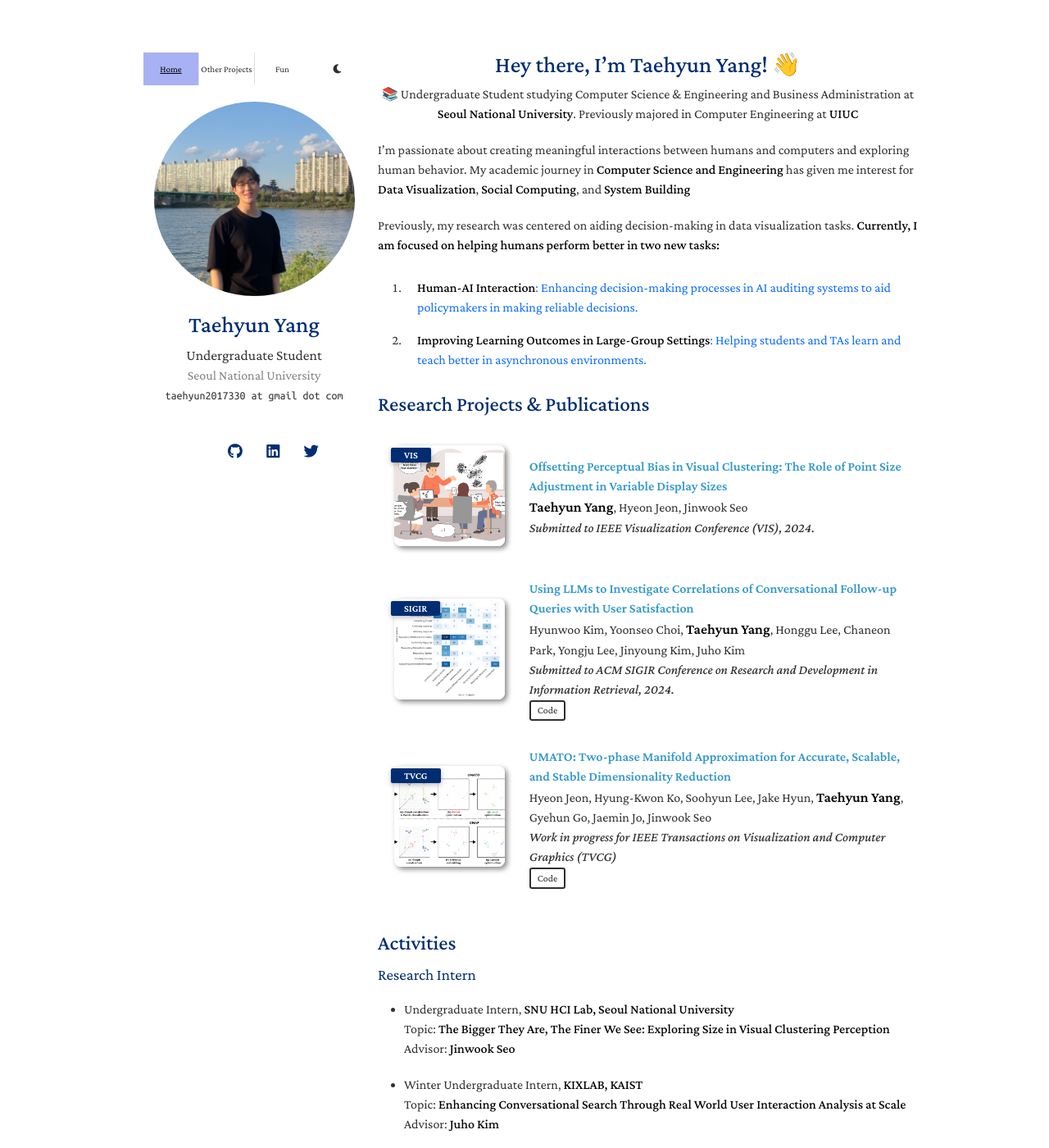
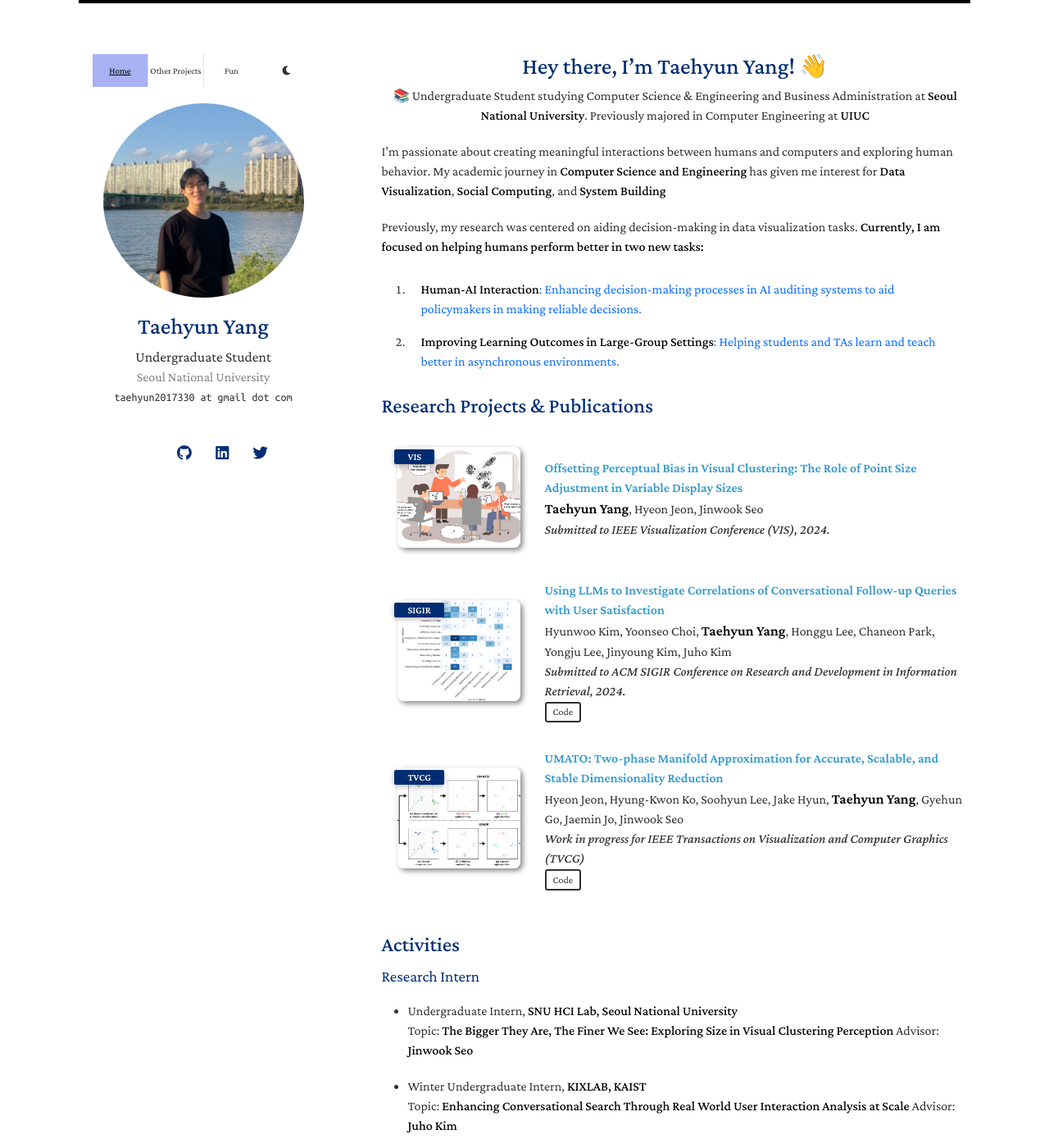
Before and after one commit to taehyun2017330/taehyun2017330.github.io, a Jekyll site: the page built from index.md, in a window 1280 px wide and 1400 px high. Shown: the whole window at 82% size. Built offline with Jekyll 4.4.1, drawn with Linux system fonts in a browser that asks for light colours; nearby versions of some CDN libraries; a style sheet for code colours, icons or effects is not loaded.

Commit message:
changed message

```diff
--- a/_sass/minimal-light.scss
+++ b/_sass/minimal-light.scss
@@ -277,6 +277,7 @@ a:hover small {
 .wrapper {
   width: 950px;  /* Default width */
   margin: 0 auto;
+  border: 2px solid #000000;
 
 }
 
@@ -291,8 +292,8 @@ section {
 @media (min-width: 960px) {
   .wrapper {
     min-width: 950px;
-    width: 80%; /* This might result in a calculated width of 768px at a 960px viewport */
-    max-width: 1200px;
+    width: 85%; /* This might result in a calculated width of 768px at a 960px viewport */
+
   }
 
   section {
@@ -302,10 +303,10 @@ section {
   }
 }
 
-/* Further adjustments for larger screens */
-@media (min-width: 1200px) {
+
+@media (min-width: 30000000px) {
   .wrapper {
-    width: 75%; /* This might result in a calculated width of 900px at a 1200px viewport */
+    width: 80%; /* This might result in a calculated width of 900px at a 1200px viewport */
     max-width: 1700px;
   }
 
@@ -367,6 +368,7 @@ header {
   -webkit-font-smoothing:subpixel-antialiased;
   padding-top:4.0em;
   text-align:center;
+
 
 }
 
```
